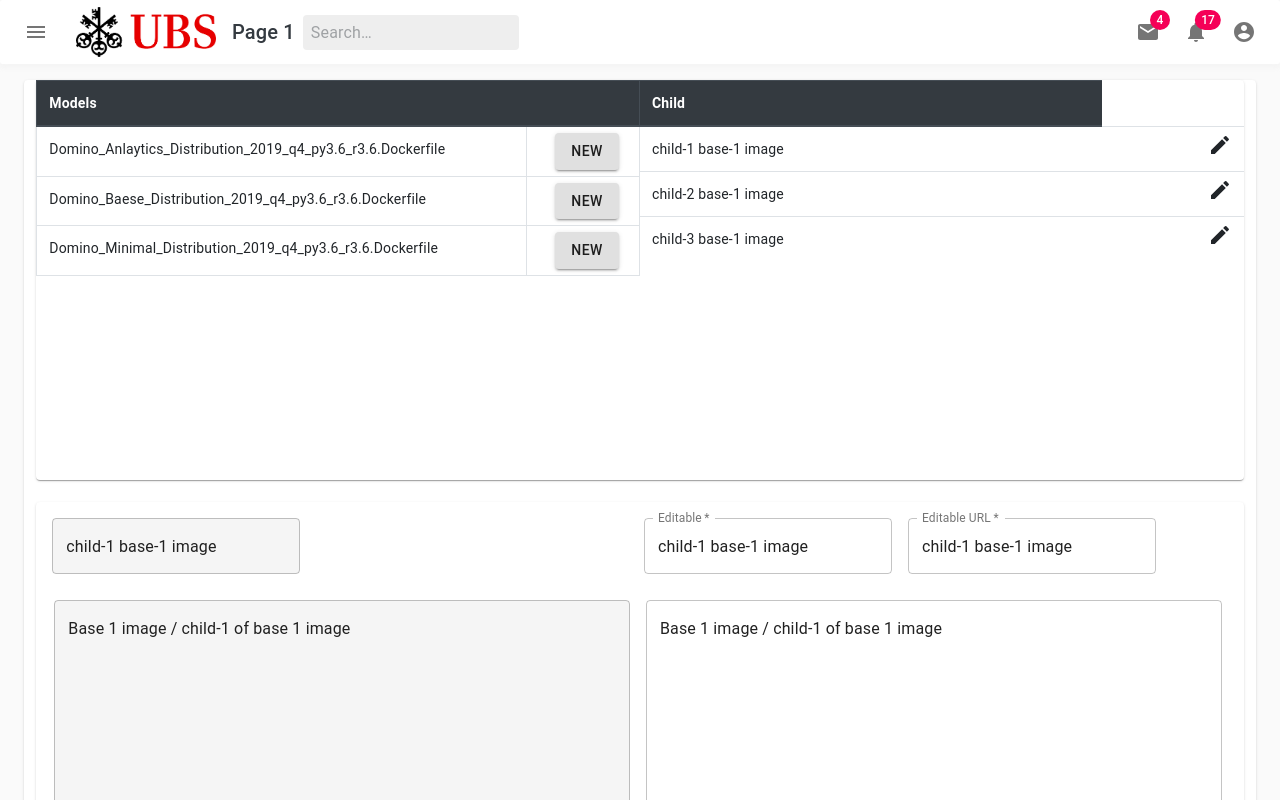
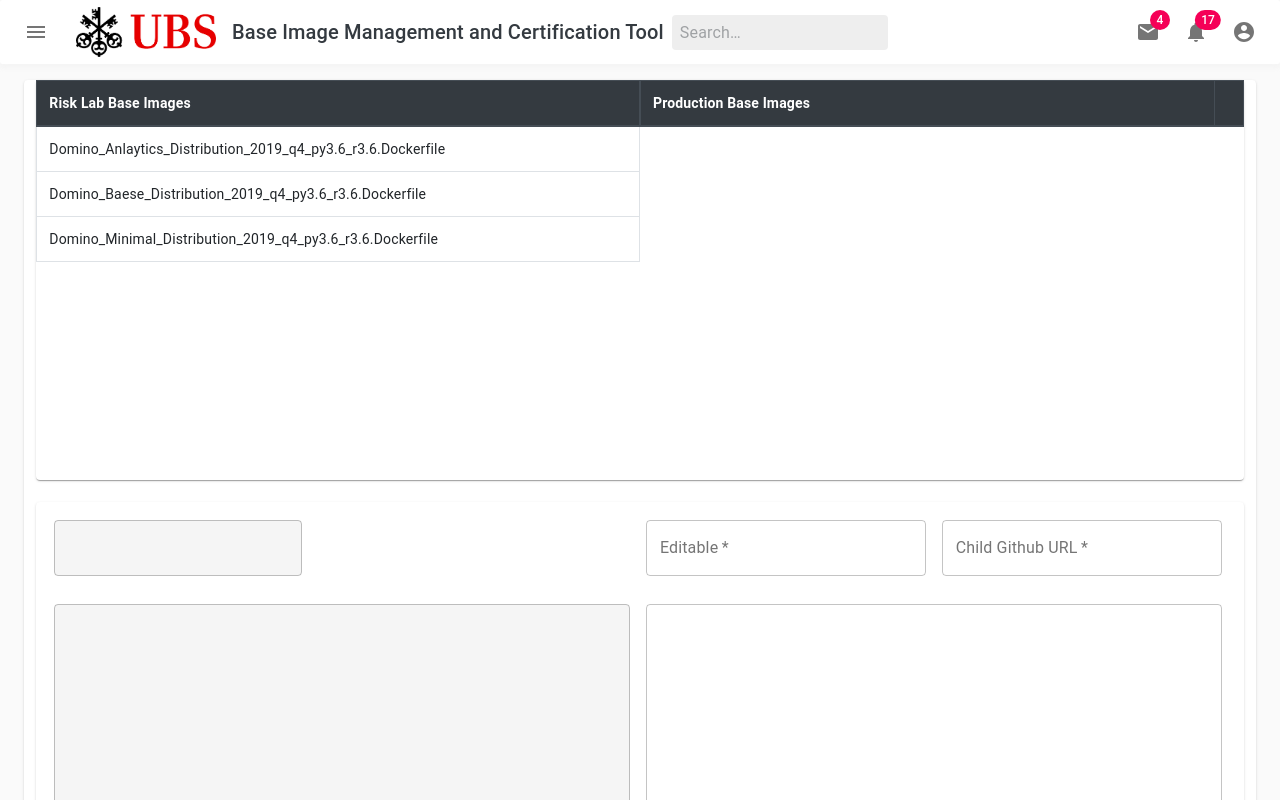
Before and after one commit to iiitasingh/fra2020hack, a React (Create React App) app: page / in a window 1280 px wide. Shown: the top 800 px of the page. Built offline with nearby package versions, Linux system fonts and the light colour scheme.

Commit message:
name changes

```diff
--- a/src/components/Navbar.js
+++ b/src/components/Navbar.js
@@ -271,14 +271,14 @@ function PrimarySearchAppBar(props) {
     </Menu>
   );
 
-  const [pageName, setPage] = React.useState('Page 1');
+  const [pageName, setPage] = React.useState('Base Image Management and Certification Tool');
 
   const changePage = (e) => {
 
     if (e.currentTarget.dataset.id === '1') {
-      setPage('Page 1');
+      setPage('Base Image Management and Certification Tool');
     } else if (e.currentTarget.dataset.id === '2') {
-      setPage('Page 2');
+      setPage('Docker File Generation Tool');
     } else if (e.currentTarget.dataset.id === '3') {
       setPage('Support');
     } else {
@@ -374,13 +374,13 @@ function PrimarySearchAppBar(props) {
             <Link to="/">
               <ListItem button onClick={changePage} data-id="1">
                 <ListItemIcon ><TaskIcon /></ListItemIcon>
-                <ListItemText >Page 1</ListItemText>
+                <ListItemText >Base Image Management and Certification Tool</ListItemText>
               </ListItem>
             </Link>
             <Link to="/Page2">
               <ListItem button onClick={changePage} data-id="2">
                 <ListItemIcon ><ScrumIcon /></ListItemIcon>
-                <ListItemText >Page 2</ListItemText>
+                <ListItemText >Docker File Generation Tool</ListItemText>
               </ListItem>
             </Link>
           </List>
--- a/src/components/Page1.js
+++ b/src/components/Page1.js
@@ -22,10 +22,11 @@ const useStyles1 = makeStyles(theme => ({
     minWidth: 650,
   },
   formControl: {
-    margin: theme.spacing(1),
+    margin: 10,
     minWidth: '30%',
   },
   formControl1: {
+    margin: 10,
     minWidth: '100%',
   },
 }));
@@ -55,6 +56,9 @@ const useStyles = makeStyles(theme => ({
   },
   paper: {
     width: '100%',
+  },
+  editButton: {
+    marginLeft: 100,
   }
 }));
 
@@ -63,28 +67,58 @@ export default function CustomizedTables() {
   const classes1 = useStyles1();
 
   const [modelData, setModelData] = useState(modelDATA);
-  const [selectedModel, setSelectedModel] = useState(modelDATA[0]);
-  const [selectedChild, setSelectedChild] = useState(selectedModel.child[0]);
+  // const [selectedChild, setSelectedChild] = useState(selectedModel.child[0]);
+  const [model, setModel] = useState(
+    {
+      id: 0,
+      name: '',
+      description: '',
+      author: '',
+      size: 0,
+      date: '',
+      child: []
+    });
+  const [child, setChild] = useState(
+    {
+      id: 0,
+      name: '',
+      description: '',
+      environment: '',
+      url: ''
+    });
+
+  const [values, setValues] = useState({
+    name: '',
+    key: 0,
+    child: '',
+    childIndex: 0,
+    env: '',
+    desc: '',
+    check: false
+  });
 
   const handelModel = (event) => {
     const m = event.target.getAttribute('data-item');
     console.log(m);
-    setSelectedModel(modelData[m]);
+    // setSelectedModel(modelData[m]);
+    setModel(modelData[m]);
+    setValues({ ...values, name: modelData[m].name, key: modelData[m].id, check: true })
   }
   const handelChild = (event) => {
-    const id = event.target.getAttribute('child_id');
+    const id = event.target.getAttribute('id');
     console.log(id);
-    setSelectedChild(selectedModel.child[id]);
+    setChild(model.child[id]);
+    // setSelectedChild(selectedModel.child[id]);
   }
-  const handleSave=()=>{
+  const handleSave = () => {
     // const m = selectedModel.id;
     // const i = selectedChild.id;
     // setSelectedModel({...selectedModel.child[i], name: selectedChild.name, description: selectedChild.description});
     // setModelData({...modelData[m], child: selectedModel.child})
   }
-  const handleChildChange = (e) =>{
-      console.log(e.target.value);
-      setSelectedChild({...selectedChild, [e.target.name] : e.target.value});
+  const handleChildChange = (e) => {
+    console.log(e.target.value);
+    // setSelectedChild({ ...selectedChild, [e.target.name]: e.target.value });
   }
 
   return (
@@ -95,7 +129,7 @@ export default function CustomizedTables() {
             <table className="table table-bordered table-hover" style={{ marginBottom: 0 }}>
               <thead className="thead-dark">
                 <tr>
-                  <th colSpan={2} >Models</th>
+                  <th colSpan={2} >Risk Lab Base Images</th>
                 </tr>
               </thead>
               <tbody>
@@ -103,25 +137,30 @@ export default function CustomizedTables() {
                   return (
                     <tr key={index} >
                       <td data-item={model.id} onClick={handelModel}>{model.name}</td>
-                      <td style={{ textAlign: 'right', paddingBottom: 6, paddingTop: 6 }}><Button variant="contained" href="#" className={classes.button}>New</Button></td>
+                      {/* <td style={{ textAlign: 'right', paddingBottom: 6, paddingTop: 6 }}><Button variant="contained" href="#" className={classes.button}>New</Button></td> */}
                     </tr>);
                 })}
               </tbody>
             </table>
           </Grid>
           <Grid item xs={12} sm={6} style={{ padding: 0, height: 400, overflow: 'auto' }}>
-            <table className="table table-hover" style={{ marginBottom: 0 }}>
+            <table className="table table-bordered table-hover" style={{ marginBottom: 0 }}>
               <thead className="thead-dark">
                 <tr>
-                  <th>Child</th>
+                  <th>Production Base Images</th>
+                  <th style={{ textAlign: 'right', padding: 4 }}>
+                    {
+                      values.check ? (<Button variant="contained" className={classes.button} size="small">New</Button>) : (<></>)
+                    }
+                  </th>
                 </tr>
               </thead>
               <tbody>
-              {selectedModel.child.map((childImg, index) => {
+                {model.child.map((childImg, index) => {
                   return (
-                    <tr key={index} >
-                      <td child_id={childImg.id} onClick={handelChild}>{childImg.name}</td>
-                      <td style={{ textAlign: 'right', paddingBottom: 6, paddingTop: 6 }}><EditIcon/></td>
+                    <tr key={index}>
+                      <td id={childImg.id} onClick={handelChild}>{childImg.name} <EditIcon className={classes.editButton} /> </td>
+                      {/* <td style={{ textAlign: 'right', paddingBottom: 6, paddingTop: 6 }}><EditIcon /></td> */}
                     </tr>);
                 })}
               </tbody>
@@ -131,41 +170,44 @@ export default function CustomizedTables() {
       </Paper>
       <Paper className={classes.root} style={{ marginTop: 30 }} >
         <Grid container spacing={2} className={classes.grid1}>
-          <Grid item xs={12} sm={6}>
+          <Grid item xs={6} sm={3}>
             <FormControl className={classes1.formControl} >
               <TextField
                 id="outlined-read-only-input"
                 label=""
-                value={selectedChild.name}
+                value={child.name}
                 InputProps={{
                   readOnly: true,
-                  style:{
-                    backgroundColor:'#F5F5F5'
+                  style: {
+                    backgroundColor: '#F5F5F5'
                   }
                 }}
                 variant="outlined"
               />
             </FormControl>
           </Grid>
-          <Grid item xs={12} sm={6}>
-            <FormControl className={classes1.formControl} >
+          <Grid item xs={6} sm={3}></Grid>
+          <Grid item xs={6} sm={3}>
+            <FormControl className={classes1.formControl1} >
               <TextField
                 required
                 id="outlined-required"
                 label="Editable"
                 name='name'
-                value={selectedChild.name}
+                value={child.name}
                 variant="outlined"
                 onChange={handleChildChange}
               />
             </FormControl>
-            <FormControl className={classes1.formControl} >
+          </Grid>
+          <Grid item xs={6} sm={3}>
+            <FormControl className={classes1.formControl1} >
               <TextField
                 required
                 id="outlined-required"
-                label="Editable URL"
-                name='name'
-                value={selectedChild.name}
+                label="Child Github URL"
+                name='url'
+                value={child.url}
                 variant="outlined"
                 onChange={handleChildChange}
               />
@@ -178,13 +220,12 @@ export default function CustomizedTables() {
                 label=""
                 multiline
                 rows={30}
-                value={selectedChild.description}
+                value={child.description}
                 variant="outlined"
-                style={{ margin: '10px', minWidth: '100%' }}
                 InputProps={{
                   readOnly: true,
-                  style:{
-                    backgroundColor:'#F5F5F5'
+                  style: {
+                    backgroundColor: '#F5F5F5'
                   }
                 }}
               />
@@ -198,9 +239,8 @@ export default function CustomizedTables() {
                 multiline
                 rows={30}
                 name='description'
-                value={selectedChild.description}
+                value={child.description}
                 variant="outlined"
-                style={{ margin: '10px', minWidth: '100%' }}
                 inputProps={{
                   classes: {
                     input: classes.resize,
@@ -214,7 +254,7 @@ export default function CustomizedTables() {
         <table className="table " style={{ marginBottom: 0 }}>
           <tbody>
             <tr className="thead-light">
-              <th style={{ textAlign: "center" }}><Button variant="contained" onClick={handleSave}>Save</Button></th>
+              <th style={{ textAlign: "center" }}><Button variant="contained" onClick={handleSave}>Publish To Git</Button></th>
             </tr>
           </tbody>
         </table>
--- a/src/components/modelData.json
+++ b/src/components/modelData.json
@@ -7,9 +7,9 @@
         "size" : 27,
         "date": "2012-10-16T17:57:28.556094Z",
         "child":[
-            {"id":0,"name":"child-1 base-1 image","description":"Base 1 image / child-1 of base 1 image","Environment":"Dev"},
-            {"id":1,"name":"child-2 base-1 image","description":"Base 1 image / child-2 of base 1 image","Environment":"PPD"},
-            {"id":2,"name":"child-3 base-1 image","description":"Base 1 image / child-3 of base 1 image","Environment":"PPL"}
+            {"id":0,"name":"child-1 base-1 image","description":"Base 1 image / child-1 of base 1 image","Environment":"Dev","url":"www.github.com/base1/chil1"},
+            {"id":1,"name":"child-2 base-1 image","description":"Base 1 image / child-2 of base 1 image","Environment":"PPD","url":"www.github.com/base1/chil2"},
+            {"id":2,"name":"child-3 base-1 image","description":"Base 1 image / child-3 of base 1 image","Environment":"PPL","url":"www.github.com/base1/chil3"}
         ]
     },
     {
@@ -20,8 +20,8 @@
         "size" : 19,
         "date": "2014-09-05T17:57:28.556094Z",
         "child":[
-            {"id":0,"name":"child-1 base-2 image","description":"Base 2 image / child-1 of base 2 image","Environment":"PRD"},
-            {"id":1,"name":"child-2 base-2 image","description":"Base 2 image / child-2 of base 2 image","Environment":"Dev"}
+            {"id":0,"name":"child-1 base-2 image","description":"Base 2 image / child-1 of base 2 image","Environment":"PRD","url":"www.github.com/base2/chil1"},
+            {"id":1,"name":"child-2 base-2 image","description":"Base 2 image / child-2 of base 2 image","Environment":"Dev","url":"www.github.com/base2/chil2"}
         ]
     },
     {
@@ -32,7 +32,7 @@
         "size" : 23,
         "date": "2015-02-13T17:57:28.556094Z",
         "child":[
-            {"id":0,"name":"child-1 base-3 image","description":"Base 3 image / child-1 of base 3 image","Environment":"QA"}
+            {"id":0,"name":"child-1 base-3 image","description":"Base 3 image / child-1 of base 3 image","Environment":"QA","url":"www.github.com/base2/chil1"}
         ]
     }
 ]
```
Also changed, not shown: src/components/Page2.js (+4 -4 lines).
